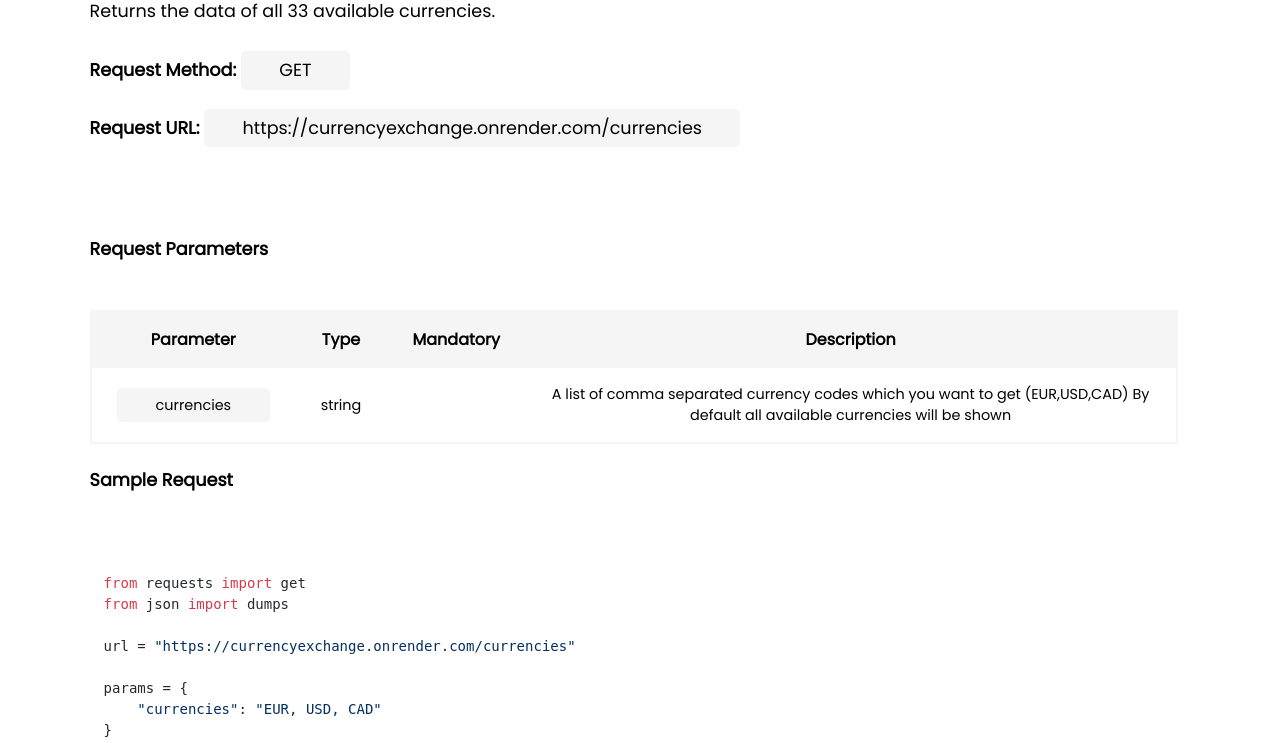
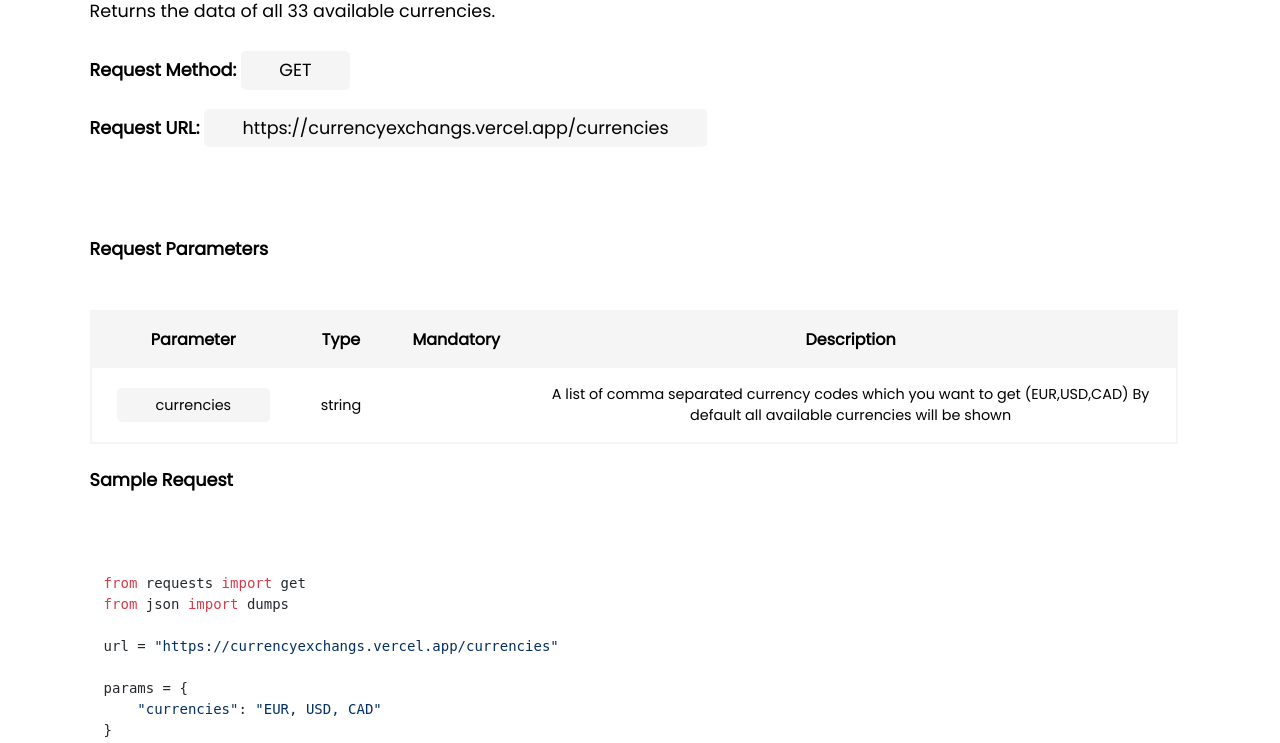
Before and after one commit to RichardSouzza/CurrencyExchange, a Flask app: page /api in a window 1280 px wide. Shown: the part 537-1280 px from the top of the page. Run offline with Flask 3, Linux system fonts and the light colour scheme.

Commit message:
Change domain

```diff
--- a/currencyexchange/templates/api.html
+++ b/currencyexchange/templates/api.html
@@ -14,7 +14,7 @@
     <code class="code">GET</code><br>
 
     <h4 class="inline">Request URL:</h4>
-    <code class="code">https://currencyexchange.onrender.com/currencies</code>
+    <code class="code">https://currencyexchangs.vercel.app/currencies</code>
 
     <h4 id="custom-h4">Request Parameters</h4>
     <div class="table-container">
@@ -44,7 +44,7 @@
 from requests import get
 from json import dumps
 
-url = "https://currencyexchange.onrender.com/currencies"
+url = "https://currencyexchangs.vercel.app/currencies"
 
 params = {
     "currencies": "EUR, USD, CAD"
```
Also changed, not shown: README.md.
